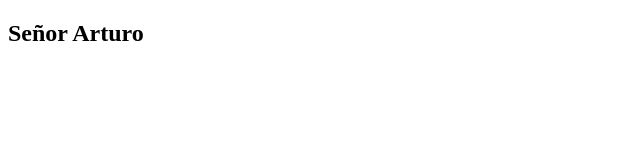
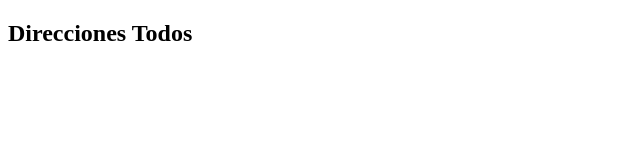
Before and after one commit to AyalaAx3l/Todos, a plain HTML site: page index.html in a window 1280 px wide. Shown: the whole page, without its empty margins (0-640 px from the left). Drawn offline with Linux system fonts and the light colour scheme.

Commit message:
Actualización

```diff
--- a/index.html
+++ b/index.html
@@ -15,7 +15,7 @@
      </style>
 </head>
 <body>
-    <h2>Señor Arturo</h2>
+    <h2>Direcciones Todos</h2>
 
    <div id="container"></div>
     <script>
```
